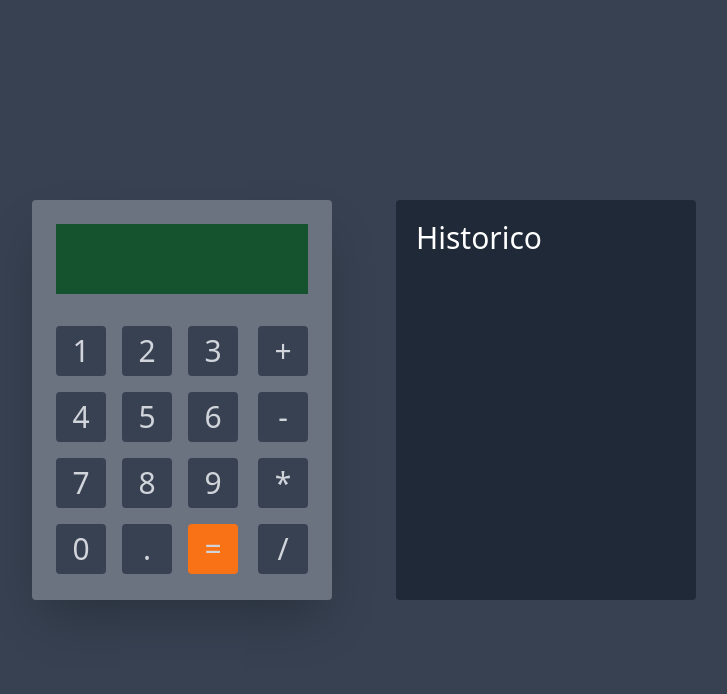
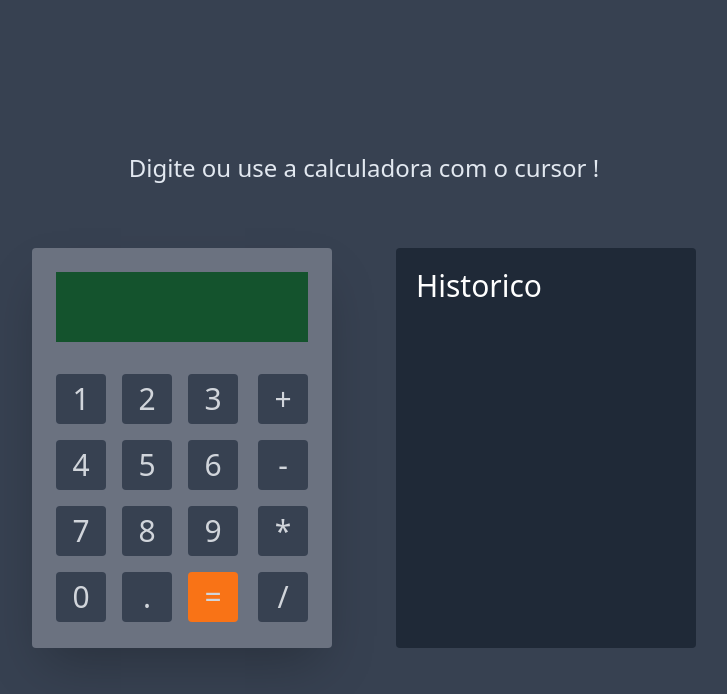
Before and after one commit to gustavo-maurina/calculadora-balanco, a React (Vite) app: page / in a window 1280 px wide. Shown: the top 694 px of the page, without its empty margins (276-1003 px from the left). Built offline with nearby package versions, Linux system fonts and the light colour scheme.

Commit message:
texto informativo

```diff
--- a/src/App.tsx
+++ b/src/App.tsx
@@ -5,11 +5,16 @@ import { CalculadoraProvider } from "./contexts/CalculadoraProvider";
 
 function App() {
   return (
-    <div className="bg-gray-700 flex flex-col justify-center items-center h-full min-h-screen gap-16 sm:flex-row">
+    <div className="bg-gray-700 flex flex-col justify-center items-center h-full min-h-screen gap-16">
+      <p className="text-slate-200 text-2xl mt-12 lg:mt-0">
+        Digite ou use a calculadora com o cursor !
+      </p>
       <CalculadoraProvider>
-        <KeyboardListener />
-        <Calculadora />
-        <HistoricoCalculos />
+        <div className="flex flex-col lg:flex-row gap-16">
+          <KeyboardListener />
+          <Calculadora />
+          <HistoricoCalculos />
+        </div>
       </CalculadoraProvider>
     </div>
   );
```
